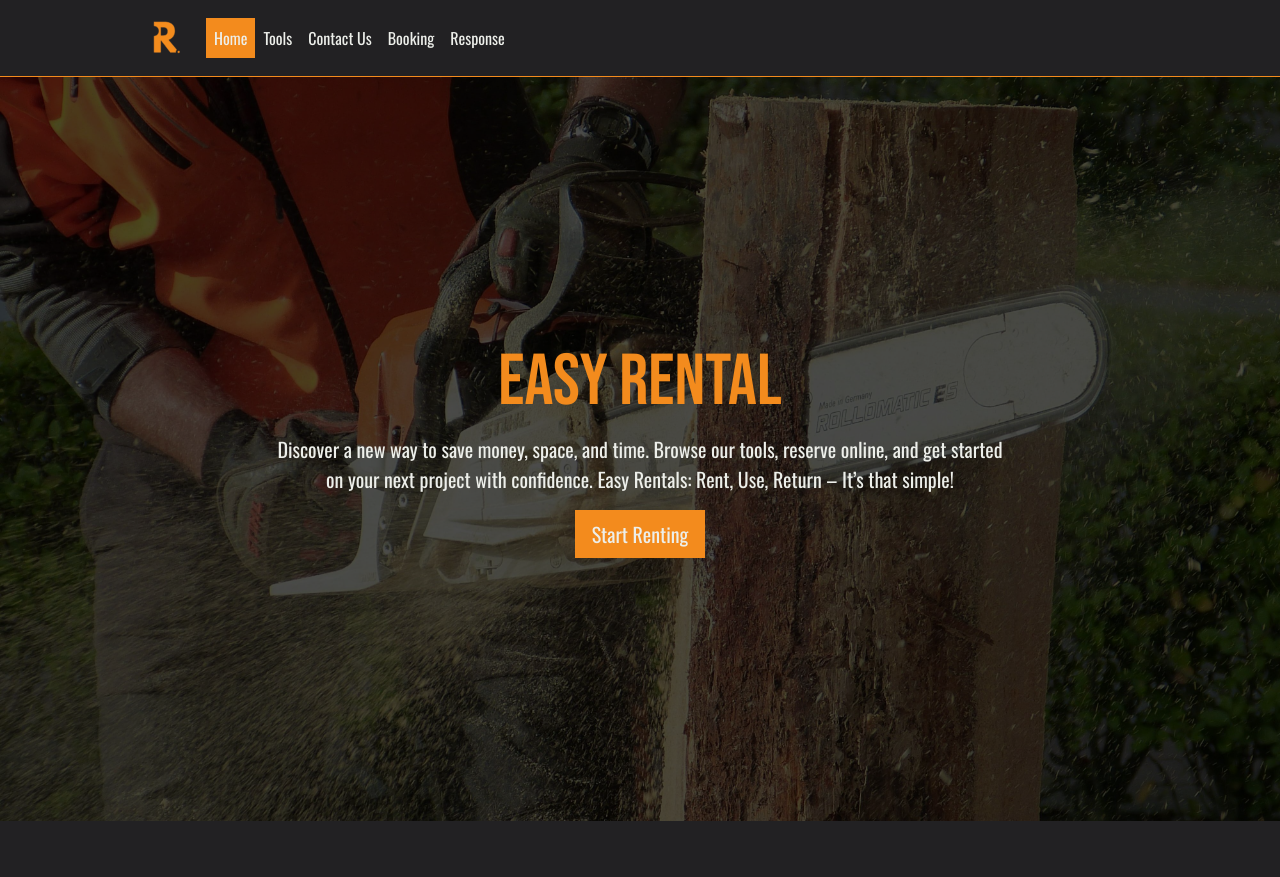
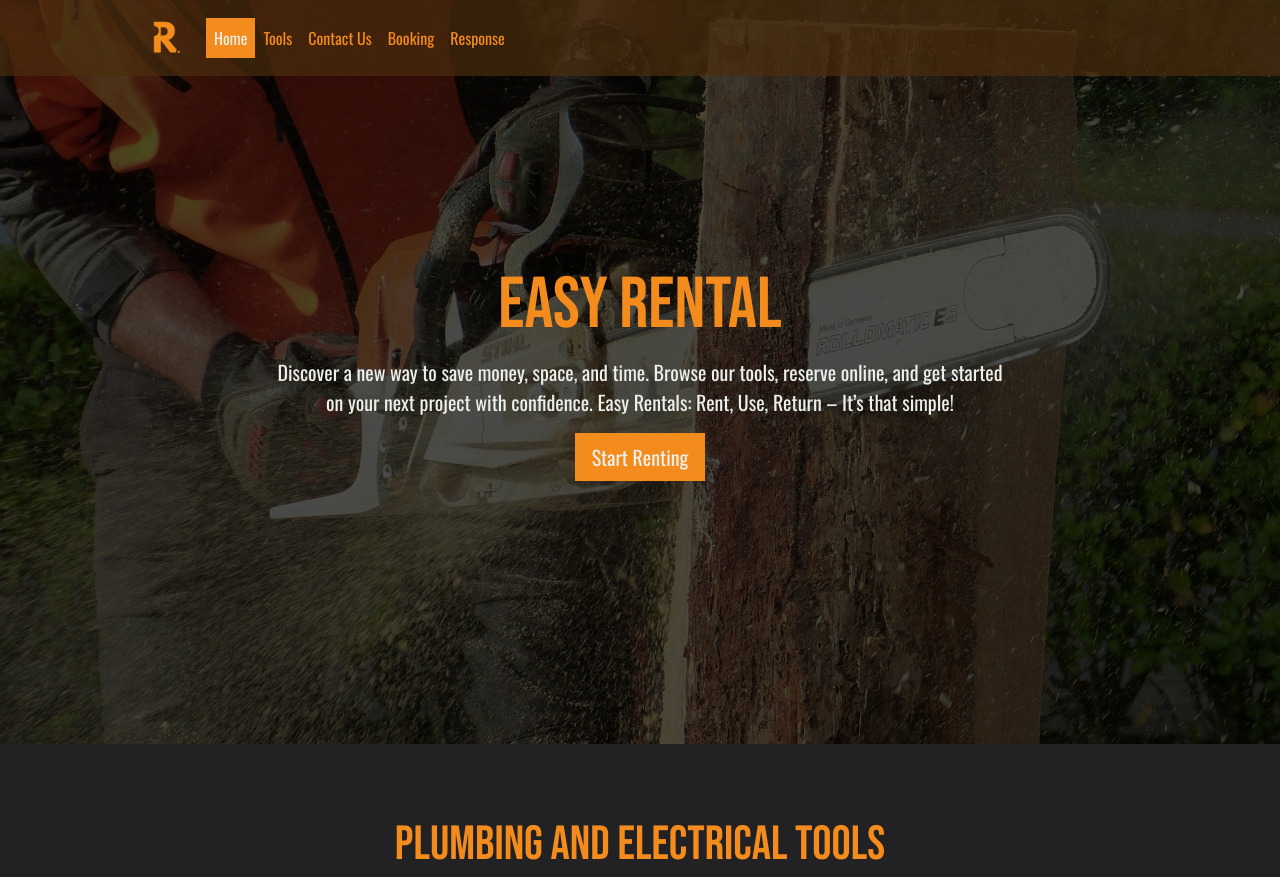
Before and after one commit to HouriaNouhKhanjar/easy-rental, a plain HTML site: page index.html in a window 1280 px wide. Shown: the top 877 px of the page. Drawn offline with nearby package versions, Linux system fonts and the light colour scheme.

Commit message:
make nav menu sticky

```diff
--- a/assets/css/style.css
+++ b/assets/css/style.css
@@ -58,8 +58,9 @@ h3 {
 
 /* Navbar */
 #navbar {
-    background-color: var(--dark-color) !important;
-    border-bottom: 1px solid var(--primary-color);
+    background-color: rgba(75, 45, 13, .7) !important;
+    width: 100%;
+    z-index: 2;
 }
 
 #navbar .nav-item {
@@ -67,12 +68,13 @@ h3 {
 }
 
 #navbar .nav-item a {
-    color: var(--highlight-color) !important;
+    color: var(--primary-color);
 }
 
 #navbar .nav-item .active,
 #navbar .nav-link:hover {
     background-color: var(--primary-color);
+    color: var(--highlight-color);
 }
 
 #navbar .navbar-toggler,
@@ -99,7 +101,7 @@ h3 {
     justify-content: center;
     align-items: center;
     padding: 2rem;
-    background-color: rgb(0, 0, 0, .7);
+    background-color: rgba(0, 0, 0, .7);
 }
 .hero-content {
     text-align: center;
--- a/index.html
+++ b/index.html
@@ -27,7 +27,7 @@
 <body class="d-flex flex-column min-vh-100">
 
     <!-- Navbar -->
-    <nav class="navbar navbar-expand-lg bg-body-tertiary" id="navbar">
+    <nav class="navbar navbar-expand-lg bg-body-tertiary position-fixed top-0" id="navbar">
         <div class="container-fluid">
             <a class="navbar-brand" href="index.html">
                 <img src="assets/images/easy-rental-logo-sm.png" alt="Easy Rental Logo" width="50" height="50"
```
